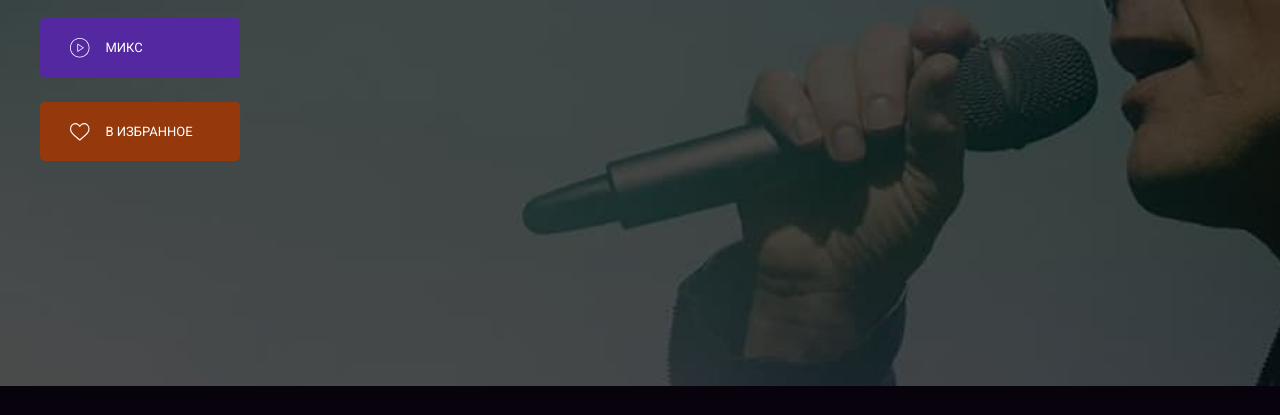
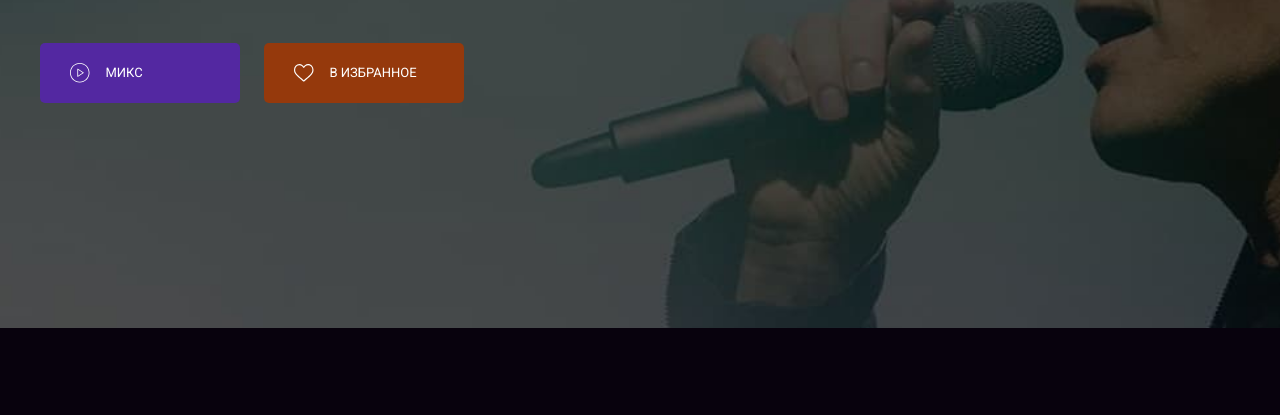
Before and after one commit to zhenia-chugaev/music, a website: page src/artist.html in a window 1280 px wide. Shown: the part 385-800 px from the top of the page. Drawn offline with nearby package versions, Linux system fonts and the light colour scheme; files that its build step writes are made by us from their sources.

Commit message:
Adapt artist-section to desktop screens

```diff
--- a/src/scss/parts/_artist.scss
+++ b/src/scss/parts/_artist.scss
@@ -32,3 +32,22 @@
     margin-bottom: lib.base-x(6);
   }
 }
+
+@media (min-width: 768px) {
+  .menu {
+    display: flex;
+
+    &__item {
+      margin: 0;
+      margin-right: lib.base-x(3);
+
+      &:last-child {
+        margin-right: 0;
+      }
+    }
+  }
+
+  .artist-section {
+    padding-top: 250px;
+  }
+}
```
